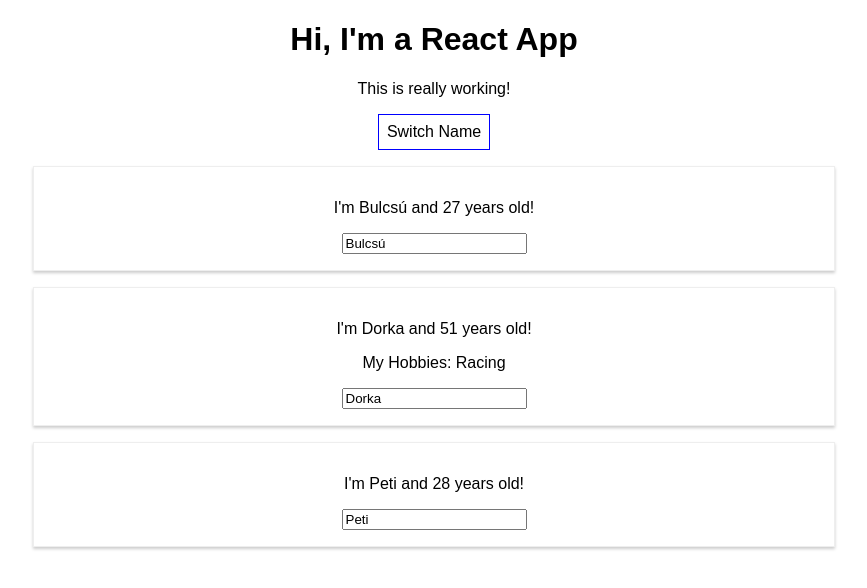
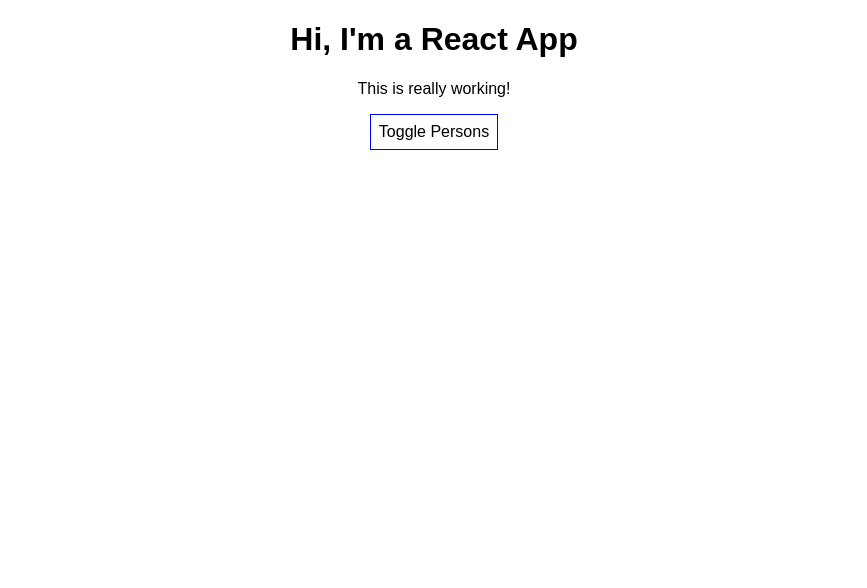
Before and after one commit to BulcsuFarmasi/react-course, a React (Create React App) app: page / in a window 1280 px wide. Shown: the top 588 px of the page, without its empty margins (206-1073 px from the left). Built offline with nearby package versions, Linux system fonts and the light colour scheme.

Commit message:
Output content dynamicly

```diff
--- a/src/App.js
+++ b/src/App.js
@@ -9,7 +9,8 @@
       { name: "Dorka", age: 51 },
       { name: "Peti", age: 28 }
     ],
-    otherState: "some other value"
+    otherState: "some other value",
+    showPersons: false
   };
 
   switchNameHandler = newName => {
@@ -34,6 +35,11 @@
     });
   };
 
+  togglePersonsHandler = () => {
+    const doesShow = this.state.showPersons;
+    this.setState({ showPersons: !doesShow });
+  };
+
   render() {
     const style = {
       backgroundColor: "white",
@@ -46,9 +52,11 @@
       <div className="App">
         <h1>Hi, I'm a React App</h1>
         <p>This is really working!</p>
-        <button style={style} onClick={() => this.switchNameHandler("Buli!!")}>
-          Switch Name
+        <button style={style} onClick={this.togglePersonsHandler}>
+          Toggle Persons
         </button>
+        {this.state.showPersons ? (
+          <div>
             <Person
               name={this.state.persons[0].name}
               age={this.state.persons[0].age}
@@ -66,6 +74,8 @@
               age={this.state.persons[2].age}
             />
           </div>
+        ) : null}
+      </div>
     );
     // return React.createElement('div', {className: 'App'}, React.createElement('h1', null, 'Does this work now?'));
   }
```
Also changed, not shown: 1 other file (tests, documents, lock files or other folders). Lines whose indentation alone changed are shown as unchanged.
